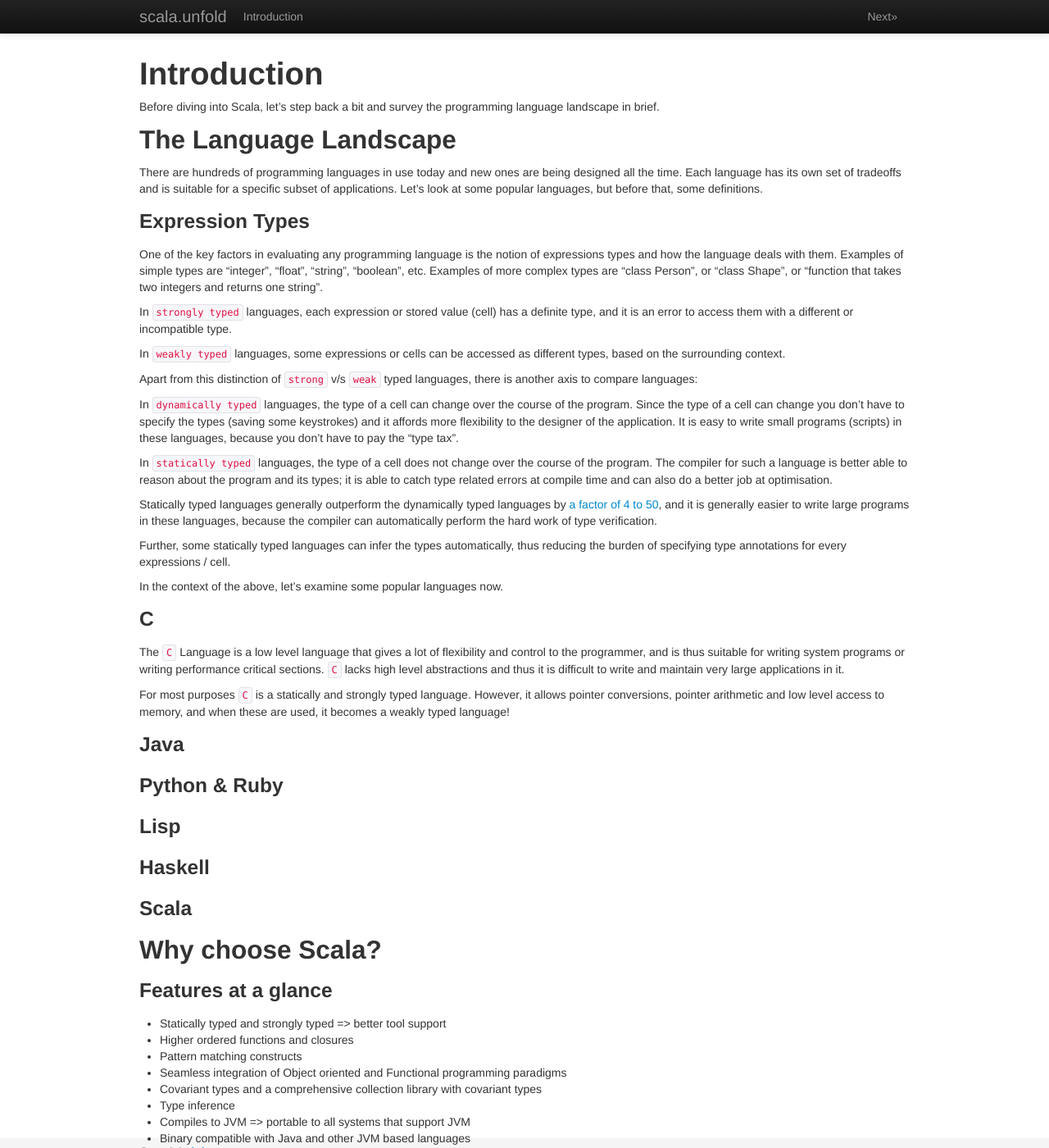
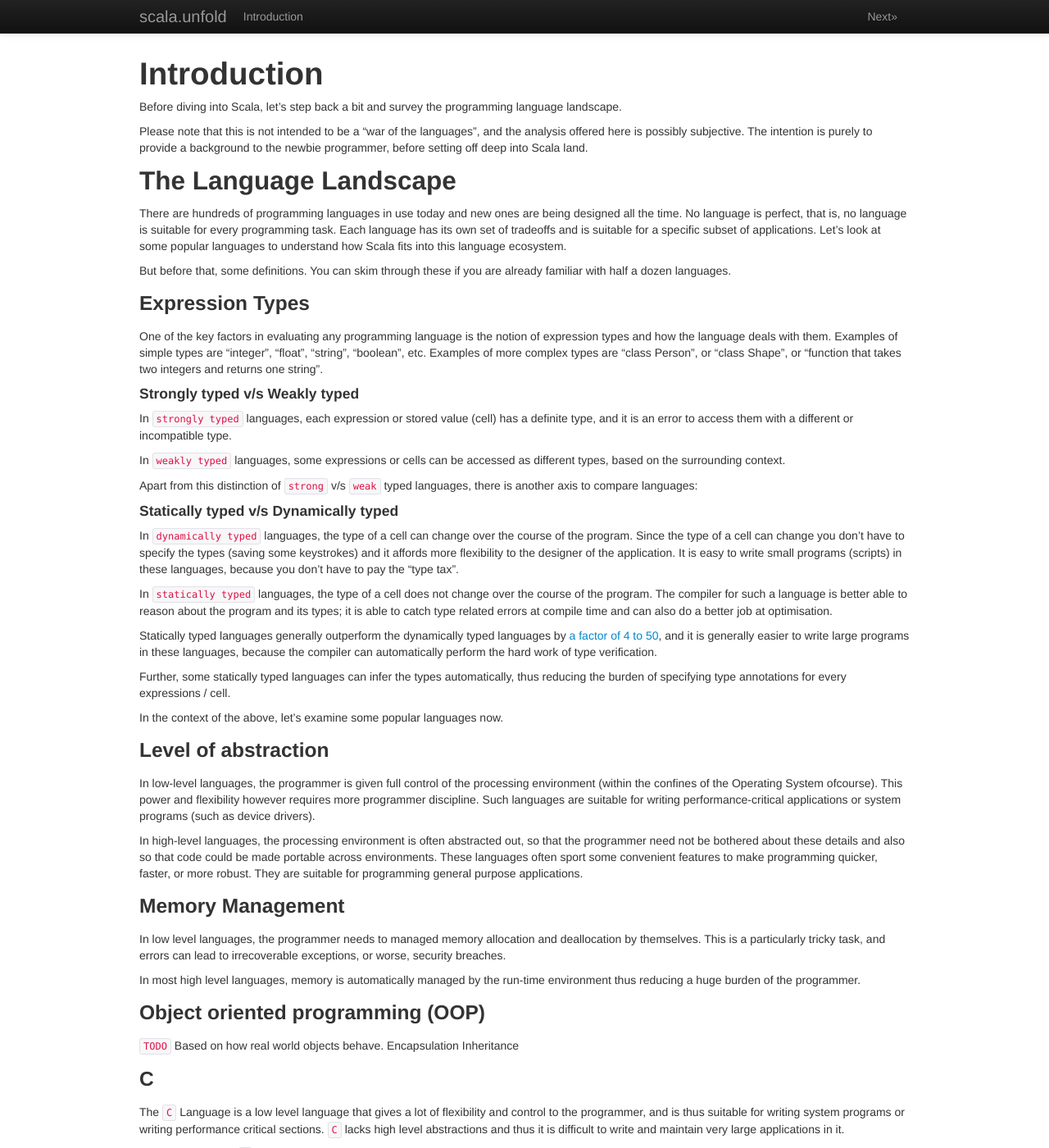
Before and after one commit to hrj/scala.unfold, a Jekyll site: the page built from chapter1.md, in a window 1280 px wide and 1400 px high. Shown: the whole window at 82% size. Built offline with Jekyll 4.4.1, drawn with Linux system fonts in a browser that asks for light colours; Markdown is read by kramdown in place of the engine named in the settings; some of the changed text lies outside the part shown.

Commit message:
Expanded on chapter 1

```diff
--- a/chapter1.md
+++ b/chapter1.md
@@ -6,20 +6,28 @@ next: chapter2.md
 
 # Introduction
 
-Before diving into Scala, let's step back a bit and survey the programming language landscape in brief.
+Before diving into Scala, let's step back a bit and survey the programming language landscape.
+
+Please note that this is not intended to be a "war of the languages", and the analysis offered here is
+possibly subjective. The intention is purely to provide a background to the newbie programmer,
+before setting off deep into Scala land.
 
 ## The Language Landscape
 
-There are hundreds of programming languages in use today and new ones are being designed all the time. Each language
+There are hundreds of programming languages in use today and new ones are being designed all the time. No language is
+perfect, that is, no language is suitable for every programming task. Each language
 has its own set of tradeoffs and is suitable for a specific subset of applications. Let's look at some
-popular languages, but before that, some definitions.
+popular languages to understand how Scala fits into this language ecosystem.
+
+But before that, some definitions. You can skim through these if you are already familiar with half a dozen languages.
 
 ### Expression Types
 
-One of the key factors in evaluating any programming language is the notion of expressions types and how the
+One of the key factors in evaluating any programming language is the notion of expression types and how the
 language deals with them. Examples of simple types are "integer", "float", "string", "boolean", etc. Examples
 of more complex types are "class Person", or "class Shape", or "function that takes two integers and returns one string".
 
+#### Strongly typed v/s Weakly typed
 In `strongly typed` languages, each expression or stored value (cell) has a definite type, and it is an error
 to access them with a different or incompatible type.
 
@@ -27,6 +35,7 @@ In `weakly typed` languages, some expressions or cells can be accessed as differ
 
 Apart from this distinction of `strong` v/s `weak` typed languages, there is another axis to compare languages:
 
+#### Statically typed v/s Dynamically typed
 In `dynamically typed` languages, the type of a cell can change over the course of the program. Since the type
 of a cell can change you don't have to specify the types (saving some keystrokes) and it affords more flexibility
 to the designer of the application. It is easy to write small programs (scripts) in these languages, because you
@@ -45,6 +54,30 @@ specifying type annotations for every expressions / cell.
 
 In the context of the above, let's examine some popular languages now.
 
+### Level of abstraction
+In low-level languages, the programmer is given full control of the processing environment (within the confines
+of the Operating System ofcourse). This power and flexibility however requires more programmer discipline. Such languages
+are suitable for writing performance-critical applications or system programs (such as device drivers).
+
+In high-level languages, the processing environment is often abstracted out, so that the programmer need not
+be bothered about these details and also so that code could be made portable across environments. These languages
+often sport some convenient features to make programming quicker, faster, or more robust. They are suitable for
+programming general purpose applications.
+
+### Memory Management
+In low level languages, the programmer needs to managed memory allocation and deallocation by themselves. This is
+a particularly tricky task, and errors can lead to irrecoverable exceptions, or worse, security breaches.
+
+In most high level languages, memory is automatically managed by the run-time environment thus reducing a huge
+burden of the programmer.
+
+### Object oriented programming (OOP)
+`TODO`
+Based on how real world objects behave.
+Encapsulation
+Inheritance
+
+
 ### C
 
 The `C` Language is a low level language that gives a lot of flexibility and control to the programmer, and
@@ -56,13 +89,27 @@ and low level access to memory, and when these are used, it becomes a weakly typ
 
 ### Java
 
-### Python & Ruby
+The `Java` language is a high level language that has support for Object oriented programming. It compiles to a virtual machine
+called the JVM (Java Virtual Machine).  The code executed by the JVM is called Java Byte Code. Because of the virtual machine layer
+and its particular design, there are two benefits:
+1. The code is portable across Processor Architectures and Operating Systems
+2. Memory is managed by the VM automatically. The programmer doesn't have to allocate and free memory manually.
+3. The combination of static typing and JIT compilation gives very good performance (for warm paths).
+
+Both, Java and Java byte code are statically typed and strongly typed systems.
+
+### Ruby & Python
+These are dynamiclly typed high level languages. They have partial support for object oriented concepts (modules in Python and objects in Ruby).
+However the OO support is not complete as there is no support for class inheritance.
 
 ### Lisp
+`TODO`
 
 ### Haskell
+`TODO`
 
 ### Scala
+`TODO`
 
 ## Why choose Scala?
 
```
Also changed, not shown: index.md (+1 -1 lines).
